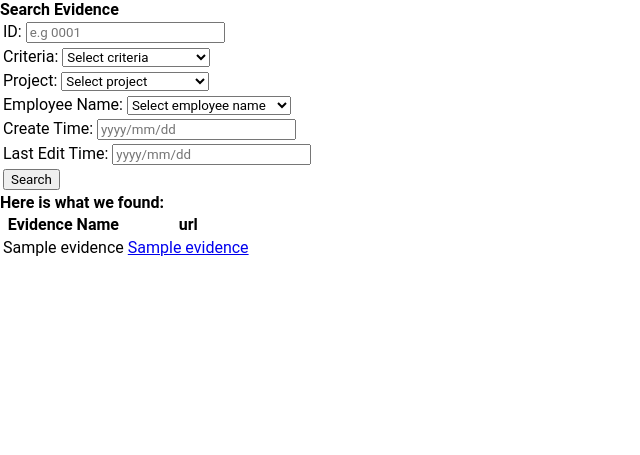
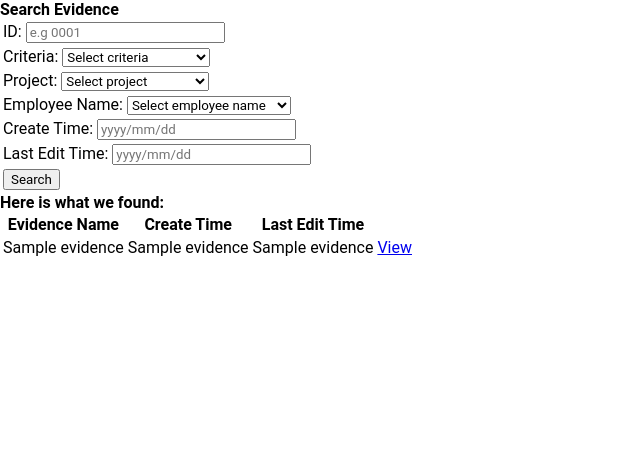
Before and after one commit to Security-Evaluations-Management/ManageYourSecurityEvaluations, a Python web app: template frontend/templates/search.html in a window 1280 px wide. Shown: the part 60-515 px from the top of the page, without its empty margins (0-640 px from the left). Run offline with Jinja, Linux system fonts and the light colour scheme; the template is opened without the code that fills it: most values are stand-ins (such as "Sample title", 1, 10 or a date in 2020).

Commit message:
[Tian] Change search display and save the upload file

```diff
--- a/frontend/templates/search.html
+++ b/frontend/templates/search.html
@@ -81,14 +81,16 @@
         <table>
             <tr>
                 <th>Evidence Name</th>
-                <th>url</th>
+                <th>Create Time</th>
+                <th>Last Edit Time</th>
             </tr>
             {% for evidence in results %}
             <tr>
                 <td>{{ evidence[1] }}</td>
-
+                <td>{{ evidence[3] }}</td>
+                <td>{{ evidence[4] }}</td>
                 <td>
-                    <a href="http://127.0.0.1:5000/view",id = "{{ evidence[0] }}">{{ evidence[6] }}</a>
+                    <a href="http://127.0.0.1:5000/view",id = "{{ evidence[0] }}">View</a>
                 </td>
             </tr>
             {% endfor %}
--- a/src/evidence.py
+++ b/src/evidence.py
@@ -99,6 +99,7 @@ def upload_post():
 
     if file:
         file_path = os.path.join(file_dir, file.filename)
+        file.save(file_path)
         f = open(file_path,'r')
         contents = f.read()
         models.add_evidence(evidence_name, project_name, description, contents, user_id, criteria_id)
```
